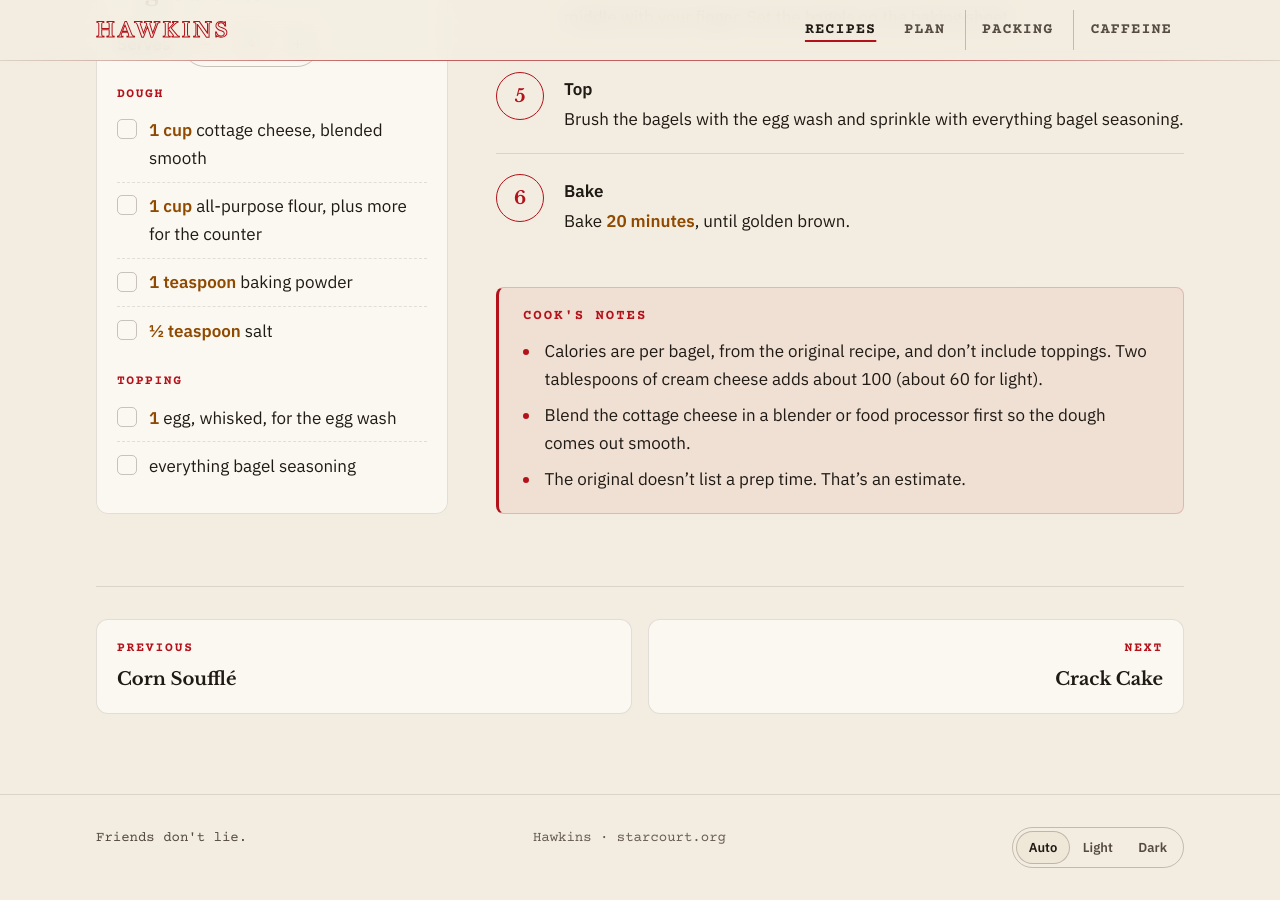
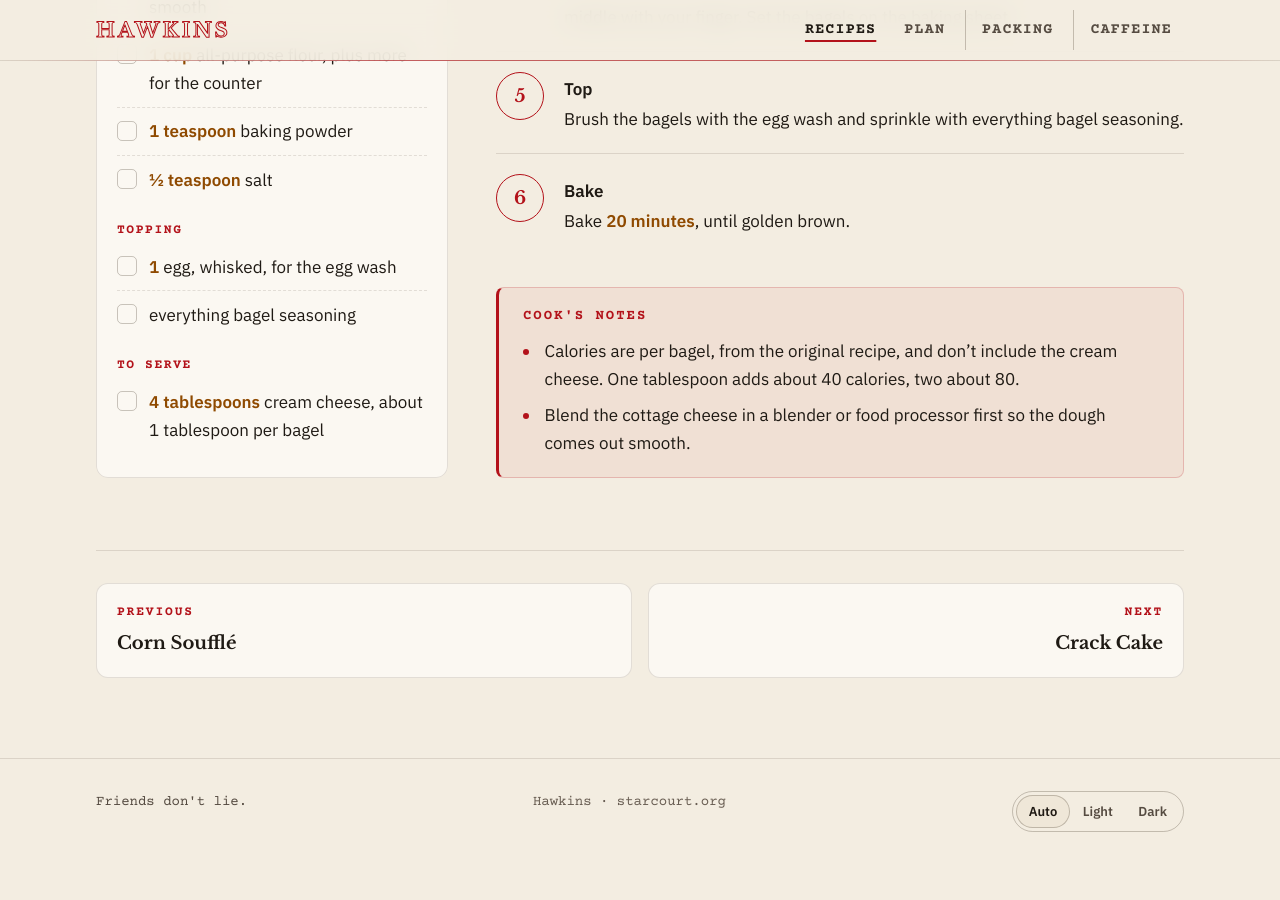
Before and after one commit to elavertu9/hawkins, a Jekyll site: the page built from _recipes/cottage-cheese-bagels.md, in a window 1280 px wide and 900 px high, scrolled down 1202 px. Built offline with Jekyll 4.4.1, drawn with Linux system fonts in a browser that asks for light colours; after the commit the page ends 2066 px from its top, so only the background shows below that.

Commit message:
Lavash Bread Pizza; cream cheese on the Cottage Cheese Bagels
New recipe: Lavash Bread Pizza (Dinner, Low Calorie, Quick), with its
photo turned landscape and cropped to the pizza. Cottage Cheese Bagels
gets cream cheese "to serve" so it lands on the shopping list, a
calorie note per tablespoon, and drops the prep-time estimate note.

Co-Authored-By: Claude Opus 5.5 <noreply@anthropic.com>

```diff
--- a/_recipes/cottage-cheese-bagels.md
+++ b/_recipes/cottage-cheese-bagels.md
@@ -32,6 +32,11 @@ ingredients:
         item: egg, whisked, for the egg wash
       - qty: ""
         item: everything bagel seasoning
+  - group: To serve
+    items:
+      - qty: "4 tablespoons"
+        item: cream cheese, about 1 tablespoon per bagel
+        shop: cream cheese
 
 steps:
   - title: Heat the oven
@@ -57,7 +62,6 @@ steps:
     text: Bake **20 minutes**, until golden brown.
 
 notes:
-  - Calories are per bagel, from the original recipe, and don't include toppings. Two tablespoons of cream cheese adds about 100 (about 60 for light).
+  - Calories are per bagel, from the original recipe, and don't include the cream cheese. One tablespoon adds about 40 calories, two about 80.
   - Blend the cottage cheese in a blender or food processor first so the dough comes out smooth.
-  - The original doesn't list a prep time. That's an estimate.
 ---
```
Also changed, not shown: _recipes/lavash-bread-pizza.md (added, +47 -0 lines), tests/plan.test.mjs (+1 -1 lines), tests/tags.test.mjs (+5 -5 lines), assets/images/recipes/lavash-bread-pizza-480.webp (added), assets/images/recipes/lavash-bread-pizza-800.webp (added), assets/images/recipes/lavash-bread-pizza.jpg (added), assets/images/recipes/lavash-bread-pizza.webp (added).
